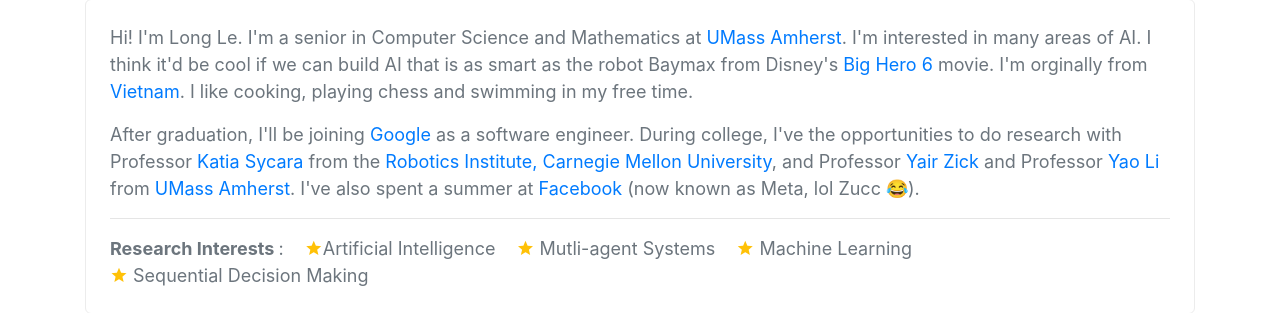
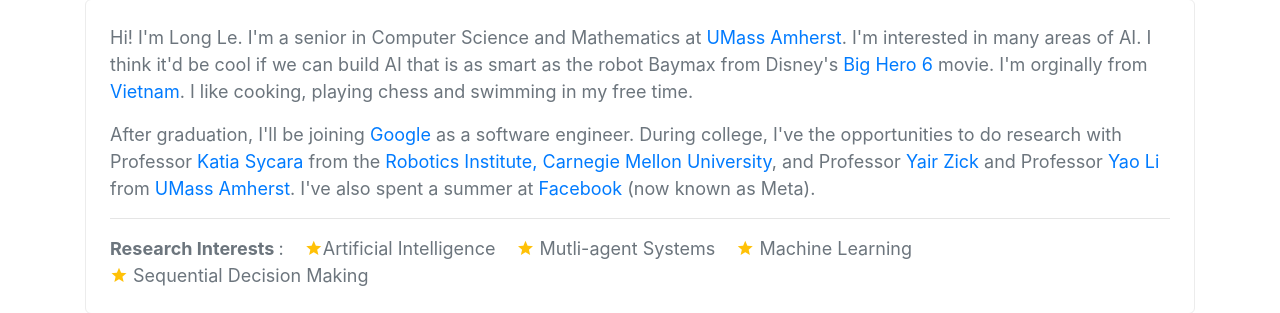
Before and after one commit to vlongle/vlongle.github.io, a plain HTML site: page index.html in a window 1280 px wide. Shown: the part 999-1312 px from the top of the page. Drawn offline with nearby package versions, Linux system fonts and the light colour scheme.

Commit message:
remove zucc

```diff
--- a/index.html
+++ b/index.html
@@ -115,8 +115,7 @@
                                     Amherst</a>. I've also spent a summer at <a href="https://engineering.fb.com/"
                                     target="_blank"> Facebook</a> (now
                                 known as
-                                Meta, lol Zucc
-                                &#128514).
+                                Meta).
                             </p>
                         </div>
                         <hr>
```
